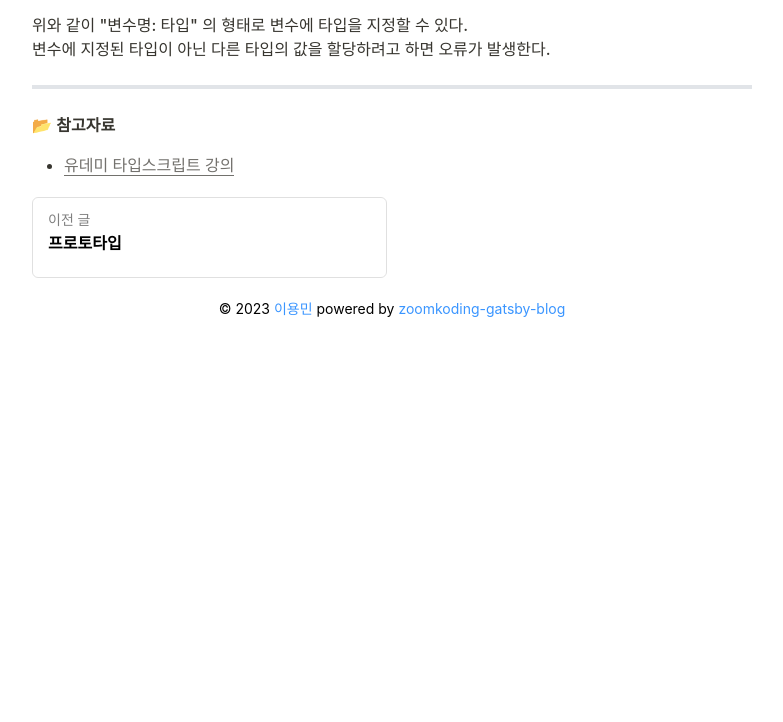
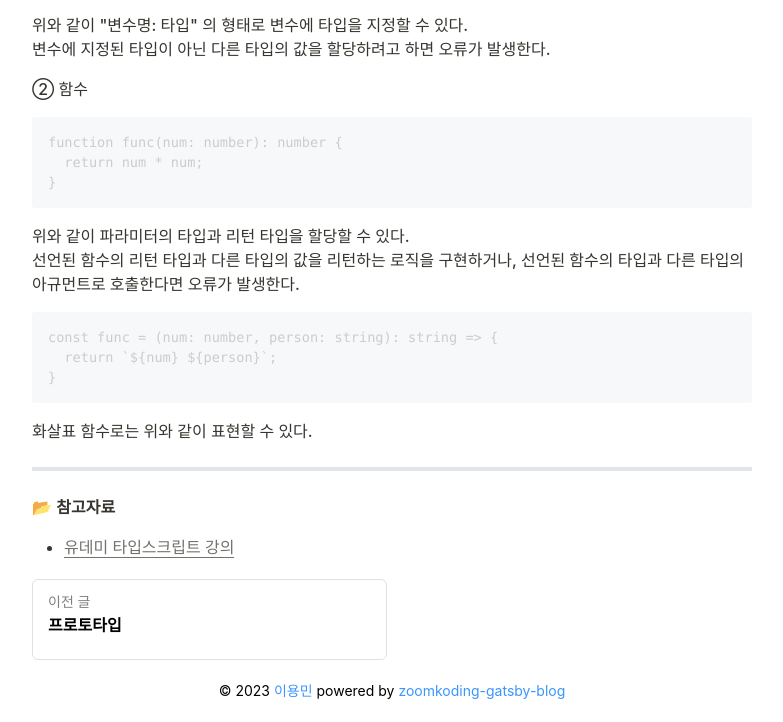
Before and after one commit to slowteady/slowteady.github.io, a Gatsby site: page /typescript/typescript-01/ in a window 1280 px wide. Shown: the part 1149-1871 px from the top of the page, without its empty margins (248-1031 px from the left). Before the commit the page ends 1489 px from the top, so only its background shows below. Built offline with nearby package versions, Linux system fonts and the light colour scheme; Gatsby itself is replaced by a stand-in of ours; some packages are replaced by stand-ins of ours; code samples lack their colours; no server answers.

Commit message:
타입스크립트 글 작성중, 함수 파트 추가

````diff
--- a/content/typescript/typescript-01/index.md
+++ b/content/typescript/typescript-01/index.md
@@ -35,6 +35,25 @@ movie = 1; // Type 'number' is not assignable to type 'string'
 위와 같이 "변수명: 타입" 의 형태로 변수에 타입을 지정할 수 있다.
 변수에 지정된 타입이 아닌 다른 타입의 값을 할당하려고 하면 오류가 발생한다.
 
+② 함수
+
+```bash
+function func(num: number): number {
+  return num * num;
+}
+```
+
+위와 같이 파라미터의 타입과 리턴 타입을 할당할 수 있다.
+선언된 함수의 리턴 타입과 다른 타입의 값을 리턴하는 로직을 구현하거나, 선언된 함수의 타입과 다른 타입의 아규먼트로 호출한다면 오류가 발생한다.
+
+```bash
+const func = (num: number, person: string): string => {
+  return `${num} ${person}`;
+}
+```
+
+화살표 함수로는 위와 같이 표현할 수 있다.
+
 ---
 
 📂 **참고자료**
````
